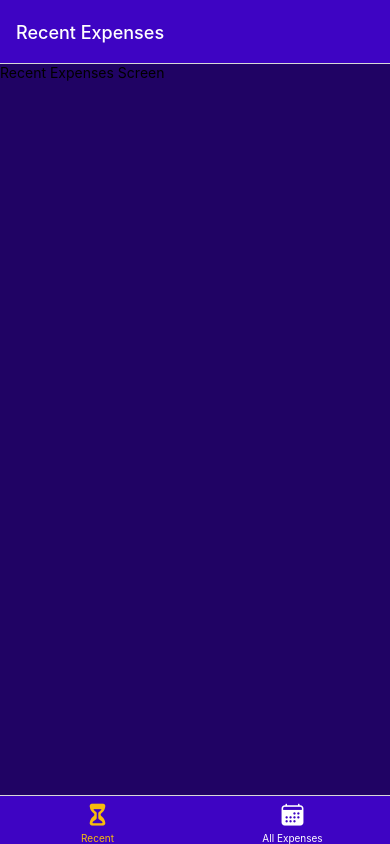
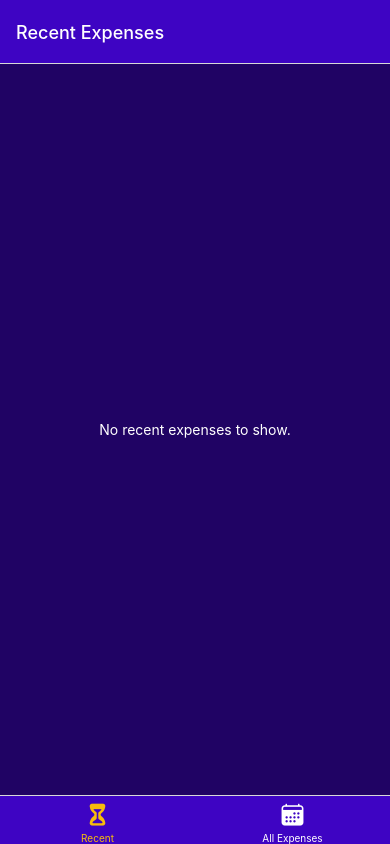
Before and after one commit to marccorpus/ExpenseTrackerApp, a React Native app: screen /recent-expenses in a window 390 px wide. Built offline with nearby package versions, Linux system fonts and the light colour scheme.

Commit message:
Recent/All Expenses

```diff
--- a/package.json
+++ b/package.json
@@ -15,6 +15,7 @@
     "@react-navigation/native-stack": "^6.6.1",
     "expo": "~44.0.0",
     "expo-status-bar": "~1.2.0",
+    "moment": "^2.29.3",
     "react": "17.0.1",
     "react-dom": "17.0.1",
     "react-native": "0.64.3",
--- /dev/null
+++ b/src/components/Expense.js
@@ -0,0 +1,55 @@
+import { StyleSheet, View, Text } from "react-native";
+
+import colors from "../constants/colors";
+
+const Expense = ({ id, amount, description, date }) => {
+  return (
+    <View style={styles.container}>
+      <View style={styles.leftContent}>
+        <Text style={styles.description}>{description}</Text>
+        <Text style={styles.date}>{date.toISOString().slice(0, 10)}</Text>
+      </View>
+      <View style={styles.rightContent}>
+        <Text style={styles.amount}>${amount.toFixed(2)}</Text>
+      </View>
+    </View>
+  );
+};
+
+export default Expense;
+
+const styles = StyleSheet.create({
+  container: {
+    backgroundColor: colors.primary500,
+    flexDirection: "row",
+    justifyContent: "space-between",
+    alignItems: "center",
+    marginVertical: 8,
+    padding: 12,
+    borderRadius: 8,
+  },
+  leftContent: {
+    maxWidth: "60%",
+  },
+  description: {
+    color: colors.white,
+    fontSize: 16,
+    fontWeight: "bold",
+  },
+  date: {
+    color: colors.primary50,
+    marginTop: 8,
+  },
+  rightContent: {
+    borderRadius: 8,
+    backgroundColor: colors.white,
+    padding: 12,
+    minWidth: 100,
+  },
+  amount: {
+    color: colors.primary800,
+    fontWeight: "bold",
+    fontSize: 16,
+    textAlign: "center",
+  },
+});
--- /dev/null
+++ b/src/components/Expenses.js
@@ -0,0 +1,24 @@
+import { StyleSheet, View, FlatList } from "react-native";
+
+import Expense from "./Expense";
+
+const Expenses = ({ expenses }) => {
+  return (
+    <View style={styles.container}>
+      <FlatList
+        data={expenses}
+        keyExtractor={(item) => item.id}
+        renderItem={({ item }) => <Expense {...item} />}
+      />
+    </View>
+  );
+};
+
+export default Expenses;
+
+const styles = StyleSheet.create({
+  container: {
+    flex: 1,
+    marginTop: 8,
+  },
+});
--- /dev/null
+++ b/src/components/NoExpense.js
@@ -0,0 +1,24 @@
+import { StyleSheet, View, Text } from "react-native";
+
+import colors from "../constants/colors";
+
+const NoExpense = ({ text }) => {
+  return (
+    <View style={styles.container}>
+      <Text style={styles.text}>{text}</Text>
+    </View>
+  );
+};
+
+export default NoExpense;
+
+const styles = StyleSheet.create({
+  container: {
+    flex: 1,
+    justifyContent: "center",
+    alignItems: "center",
+  },
+  text: {
+    color: colors.white,
+  },
+});
--- /dev/null
+++ b/src/components/Summary.js
@@ -0,0 +1,33 @@
+import { StyleSheet, View, Text } from "react-native";
+
+import colors from "../constants/colors";
+
+const Summary = ({ label, value }) => {
+  return (
+    <View style={styles.container}>
+      <Text style={styles.label}>{label}</Text>
+      <Text style={styles.amount}>${value.toFixed(2)}</Text>
+    </View>
+  );
+};
+
+export default Summary;
+
+const styles = StyleSheet.create({
+  container: {
+    flexDirection: "row",
+    justifyContent: "space-between",
+    alignItems: "center",
+    backgroundColor: colors.primary50,
+    padding: 12,
+    borderRadius: 8,
+  },
+  label: {
+    color: colors.primary800,
+  },
+  amount: {
+    color: colors.primary800,
+    fontWeight: "bold",
+    fontSize: 16,
+  },
+});
--- a/src/context/expenses.js
+++ b/src/context/expenses.js
@@ -24,14 +24,7 @@ const reducer = (state, action) => {
 };
 
 const initialValues = {
-  expenses: [
-    {
-      id: 1,
-      amount: 99.99,
-      description: "Shopping",
-      date: new Date("2022-04-18"),
-    },
-  ],
+  expenses: [],
 };
 
 const ExpensesContextProvider = ({ children }) => {
--- a/src/screens/AllExpenses.js
+++ b/src/screens/AllExpenses.js
@@ -1,7 +1,38 @@
-import { Text } from "react-native";
+import { useContext } from "react";
+import { StyleSheet, View } from "react-native";
+
+import { ExpensesContext } from "../context/expenses";
+
+import NoExpense from "../components/NoExpense";
+import Summary from "../components/Summary";
+import Expenses from "../components/Expenses";
 
 const AllExpenses = () => {
-  return <Text>All Expenses Screen</Text>;
+  const expensesContext = useContext(ExpensesContext);
+
+  const expenses = expensesContext.expenses;
+
+  const total = expenses.reduce((sum, expense) => {
+    return sum + expense.amount;
+  }, 0);
+
+  if (expenses.length === 0) {
+    return <NoExpense text="No expenses to show." />;
+  }
+
+  return (
+    <View style={styles.container}>
+      <Summary label="Total" value={total} />
+      <Expenses expenses={expenses} />
+    </View>
+  );
 };
 
 export default AllExpenses;
+
+const styles = StyleSheet.create({
+  container: {
+    flex: 1,
+    padding: 16,
+  },
+});
--- a/src/screens/RecentExpenses.js
+++ b/src/screens/RecentExpenses.js
@@ -1,7 +1,44 @@
-import { Text } from "react-native";
+import { useContext } from "react";
+import { StyleSheet, View } from "react-native";
+
+import { ExpensesContext } from "../context/expenses";
+
+import NoExpense from "../components/NoExpense";
+import Summary from "../components/Summary";
+import Expenses from "../components/Expenses";
+
+import { getSubtractedDate } from "../utils/date";
 
 const RecentExpenses = () => {
-  return <Text>Recent Expenses Screen</Text>;
+  const expensesContext = useContext(ExpensesContext);
+
+  const expenses = expensesContext.expenses.filter((expense) => {
+    const today = new Date();
+
+    return expense.date >= getSubtractedDate(today, 7) && expense.date <= today;
+  });
+
+  const total = expenses.reduce((sum, expense) => {
+    return sum + expense.amount;
+  }, 0);
+
+  if (expenses.length === 0) {
+    return <NoExpense text="No recent expenses to show." />;
+  }
+
+  return (
+    <View style={styles.container}>
+      <Summary label="Last 7 Days" value={total} />
+      <Expenses expenses={expenses} />
+    </View>
+  );
 };
 
 export default RecentExpenses;
+
+const styles = StyleSheet.create({
+  container: {
+    flex: 1,
+    padding: 16,
+  },
+});
--- /dev/null
+++ b/src/utils/date.js
@@ -0,0 +1,10 @@
+import moment from "moment";
+
+export const getSubtractedDate = (date, subractedBy) => {
+  const dateString = date.toISOString().slice(0, 10);
+  const momentDate = moment(dateString)
+    .subtract(subractedBy, "days")
+    .format("YYYY-MM-DD");
+
+  return new Date(momentDate);
+};
```
Also changed, not shown: 1 other file (tests, documents, lock files or other folders).
